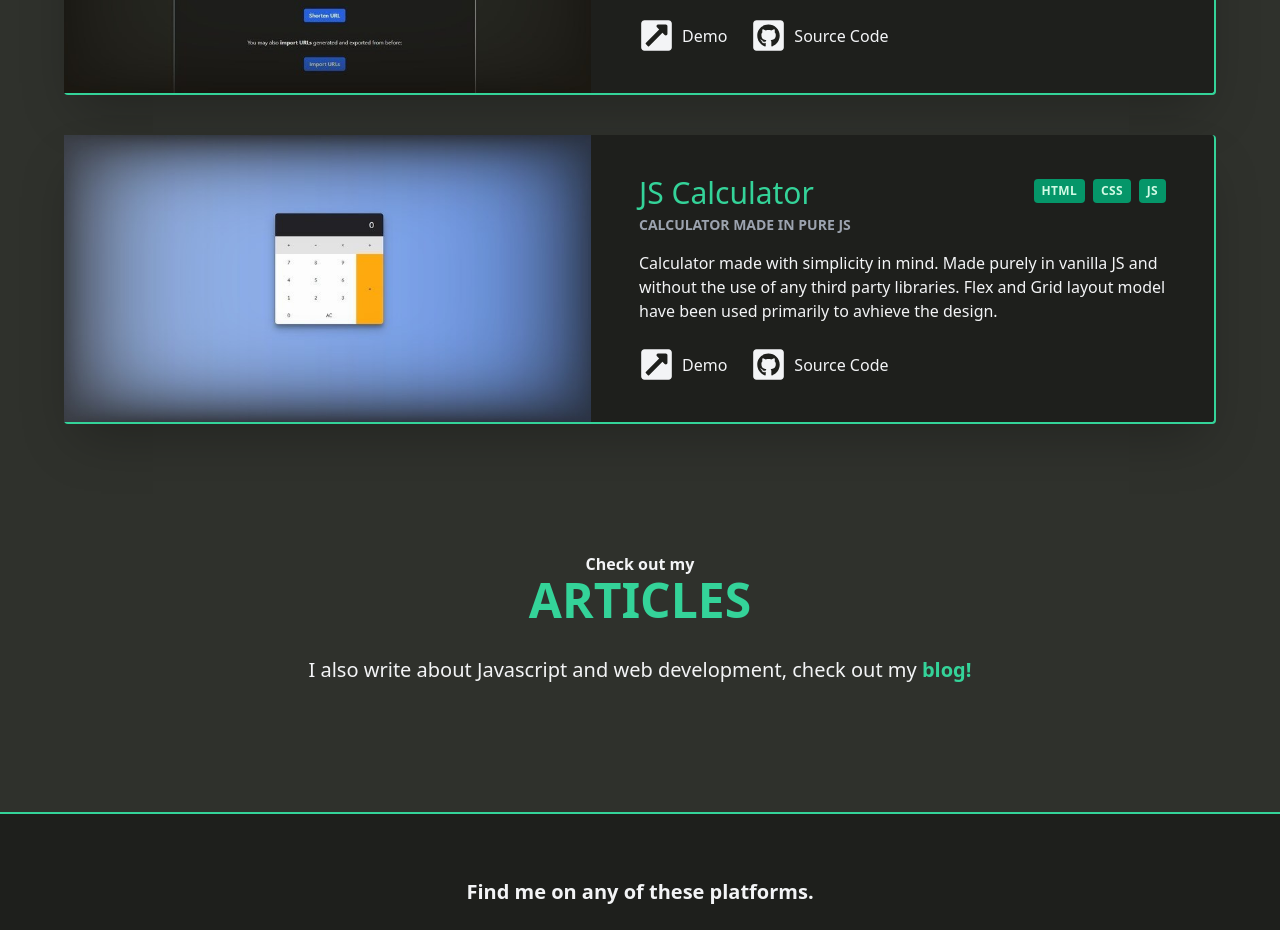
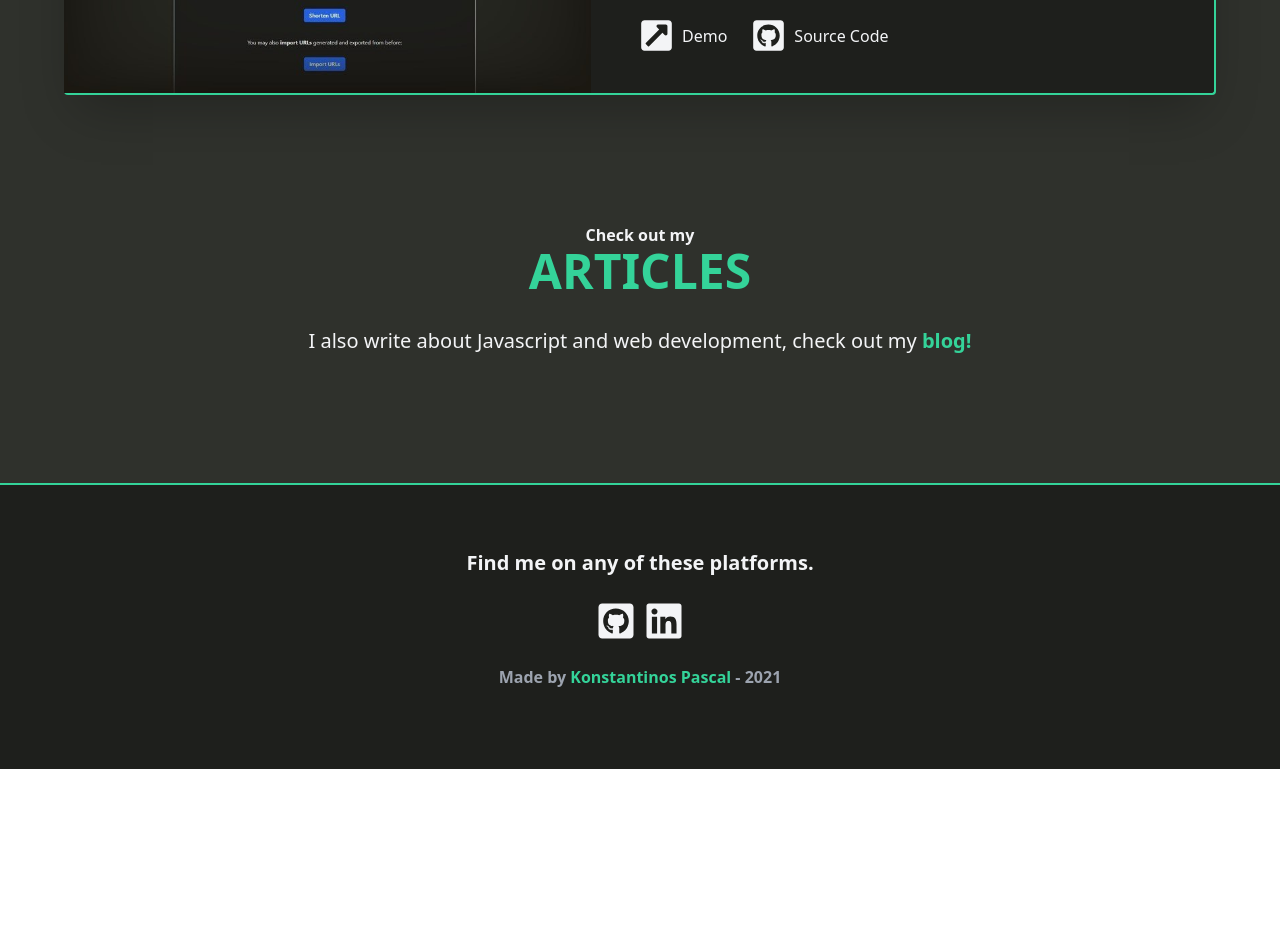
Before and after one commit to konstapascal/kp-website-v1, a Next.js app: page / in a window 1280 px wide. Shown: the part 2520-3450 px from the top of the page. After the commit the page ends 3289 px from the top, so only its background shows below. Built offline with nearby package versions, Linux system fonts and the light colour scheme; what @tailwindcss/typography would draw is missing.

Commit message:
temporarily removed js calculator project

```diff
--- a/data/projects.js
+++ b/data/projects.js
@@ -13,7 +13,7 @@ const projects = [
 		labels: ['NEXT', 'TAILWIND', 'MARKDOWN']
 	},
 	{
-		id: 3,
+		id: 2,
 		title: 'The Wise Owl',
 		subtitle: 'Famous and inspirational quote generator',
 		description:
@@ -26,7 +26,7 @@ const projects = [
 		labels: ['NEXT', 'TAILWIND']
 	},
 	{
-		id: 4,
+		id: 3,
 		title: 'URL Shortener',
 		subtitle: 'Handy URL shortener for long links',
 		description:
@@ -37,20 +37,20 @@ const projects = [
 			codeUrl: 'https://github.com/konstapascal/url-shortener'
 		},
 		labels: ['REACT', 'CRA', 'TAILWIND']
-	},
-	{
-		id: 2,
-		title: 'JS Calculator',
-		subtitle: 'Calculator made in pure JS',
-		description:
-			'Calculator made with simplicity in mind. Made purely in vanilla JS and without the use of any third party libraries. Flex and Grid layout model have been used primarily to avhieve the design.',
-		urls: {
-			imgPath: '/img/js-calculator.jpg',
-			demoUrl: 'https://calc.konstapascal.dev',
-			codeUrl: 'https://github.com/konstapascal/js-calculator'
-		},
-		labels: ['HTML', 'CSS', 'JS']
 	}
+	// {
+	// 	id: 4,
+	// 	title: 'JS Calculator',
+	// 	subtitle: 'Calculator made in pure JS',
+	// 	description:
+	// 		'Calculator made with simplicity in mind. Made purely in vanilla JS and without the use of any third party libraries. Flex and Grid layout model have been used primarily to avhieve the design.',
+	// 	urls: {
+	// 		imgPath: '/img/js-calculator.jpg',
+	// 		demoUrl: 'https://calc.konstapascal.dev',
+	// 		codeUrl: 'https://github.com/konstapascal/js-calculator'
+	// 	},
+	// 	labels: ['HTML', 'CSS', 'JS']
+	// }
 ];
 
 export default projects;
```
